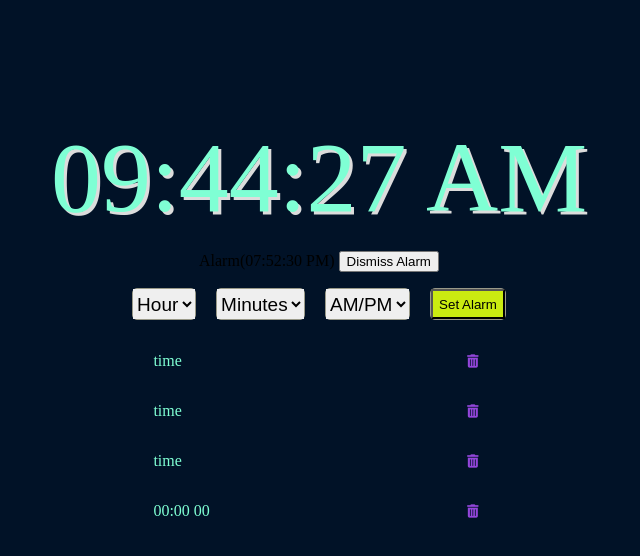
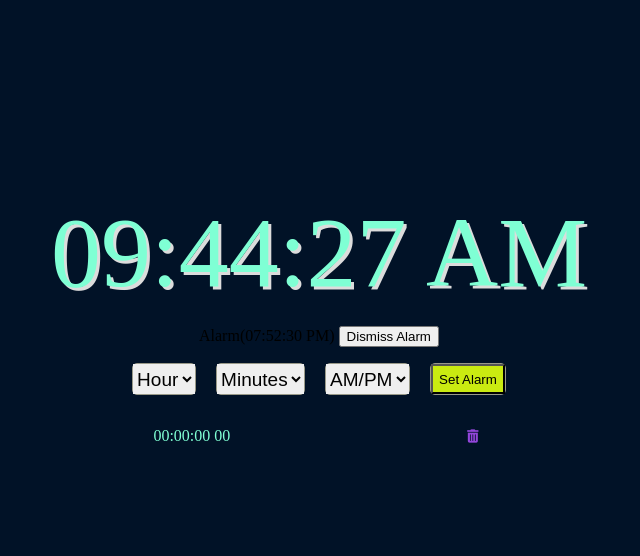
Before and after one commit to HarishPJ21/Alarm, a plain HTML site: page Index.html in a window 1280 px wide. Both pictures are taken after a click on the element "Set Alarm". Shown: the whole page, without its empty margins (321-961 px from the left). Drawn offline with Linux system fonts and the light colour scheme.

Commit message:
added the alert functionality

```diff
--- a/Index.html
+++ b/Index.html
@@ -48,7 +48,7 @@
           </div>
         </div>
         <div class="allAlarms vmargin" >
-          <div class="alarmRow" data-id="">
+          <!-- <div class="alarmRow" data-id="">
             <span class="arleft">time</span>
             <button class="deleteAlarm"><i class="fa fa-trash" aria-hidden="true"></i>
             </button>
@@ -62,7 +62,7 @@
             <span class="arleft">time</span>
             <button class="deleteAlarm"><i class="fa fa-trash" aria-hidden="true"></i>
             </button>
-          </div>
+          </div> -->
 
         </div>
     </div>
--- a/js/alarm.js
+++ b/js/alarm.js
@@ -9,7 +9,7 @@ class Clock{
         this.allAlarm = document.querySelector('.allAlarms');
         this.addAlarm=document.querySelector('.setAlarm').addEventListener("click",()=>{
             let alarmObj={};
-            alarmObj.time=`${SelectDD[0].value}:${SelectDD[1].value} ${SelectDD[2].value}`;
+            alarmObj.time=`${SelectDD[0].value}:${SelectDD[1].value}:${"00"} ${SelectDD[2].value}`;
             alarmObj.index=this.alarmArray.length;
             this.alarmArray.push(alarmObj);
             createAlarm(alarmObj);
@@ -36,27 +36,18 @@ class Clock{
             }
     const createAlarm=(alarmObj)=>{
 
-            // console.log(alarmArray.length)
-            // for(let i=0;i<alarmArray.length;i++){
-                // let alarmObj=alarmArray[i];
                 let alarmRow = document.createElement("div");
                 alarmRow.classList.add("alarmRow");
                 alarmRow.setAttribute("data-id", alarmObj.index);
                 alarmRow.innerHTML = `<span class="arleft">${alarmObj.time}</span>`;
                 console.log(alarmRow);
 
-                // let alarmRow=
-                // `<div class="alarmRow" data-id="${}">
-                // <span class="arleft">${}</span>
-                // </div>`;
-                // <button class="deleteAlarm"><i class="fa fa-trash" aria-hidden="true"></i></button>
                 let deleteButton = document.createElement("button");
                 deleteButton.innerHTML = `<i class="fa fa-trash" aria-hidden="true"></i>`;
                 deleteButton.classList.add("deleteAlarm");
                 deleteButton.addEventListener("click", (e) => deleteAlarm(e));
                 alarmRow.appendChild(deleteButton);
                 this.allAlarm.appendChild(alarmRow);
-            // }
             }
         let tim = document.querySelector(this.timeDiv);
         let t= new Date();
@@ -72,9 +63,11 @@ class Clock{
         let t= new Date();
         let time=t.toLocaleTimeString([],{hour:'2-digit',minute:'2-digit',second:'2-digit'})
         tim.innerHTML= time;
-
-        if(time==this.alarmTime){
-            this.playAlarm();
+        console.log(this.alarmArray);
+        for(let i=0;i<this.alarmArray.length;i++){
+            if(time==this.alarmArray[i].time){
+                alert("alarm rings");
+            }
         }
 
     }
```
